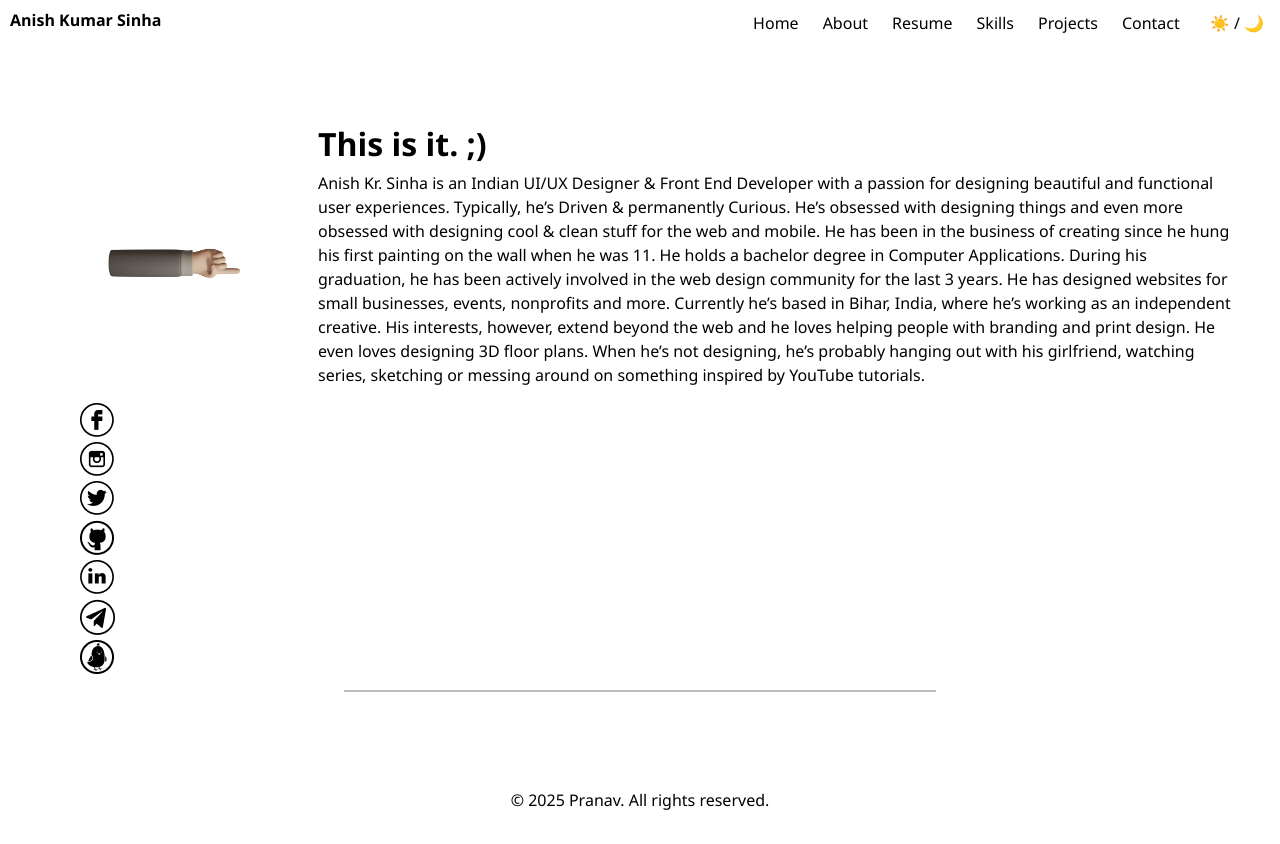
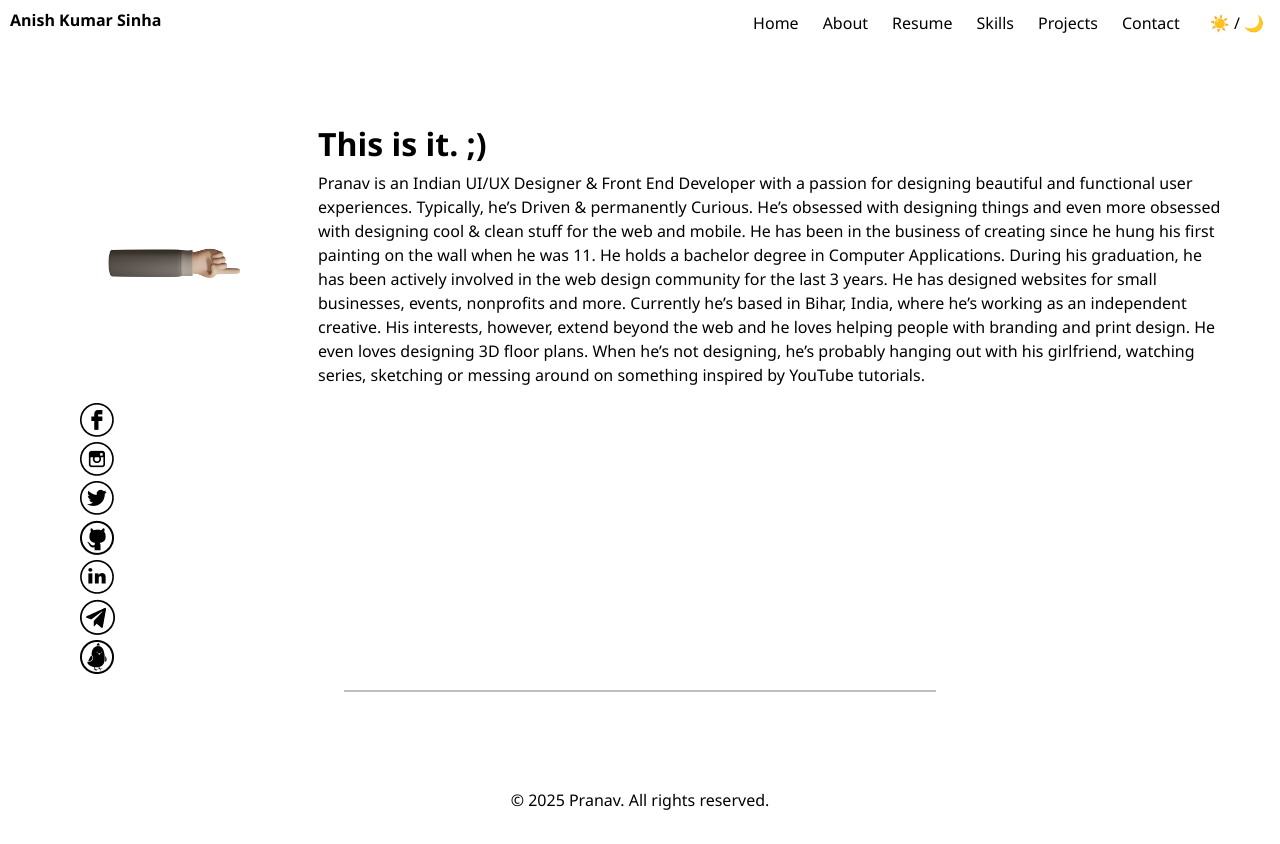
Before and after one commit to pranavgundam444/portfolio, a React (Create React App) app: page /about in a window 1280 px wide. Built offline with nearby package versions, Linux system fonts and the light colour scheme; the HTML template or start-up script is replaced by a standard one.

Commit message:
Update About.js

```diff
--- a/src/components/About/About.js
+++ b/src/components/About/About.js
@@ -26,7 +26,7 @@ function About() {
       <div>
         <h2><strong>This is it. ;)</strong></h2>
         <p>
-          Anish Kr. Sinha is an Indian UI/UX Designer & Front End Developer with a passion for designing beautiful and functional user experiences.
+          Pranav is an Indian UI/UX Designer & Front End Developer with a passion for designing beautiful and functional user experiences.
           Typically, he’s Driven & permanently Curious. He’s obsessed with designing things and even more obsessed with designing cool & clean stuff
           for the web and mobile. He has been in the business of creating since he hung his first painting on the wall when he was 11. He holds a
           bachelor degree in Computer Applications. During his graduation, he has been actively involved in the web design community for the last 3
```
